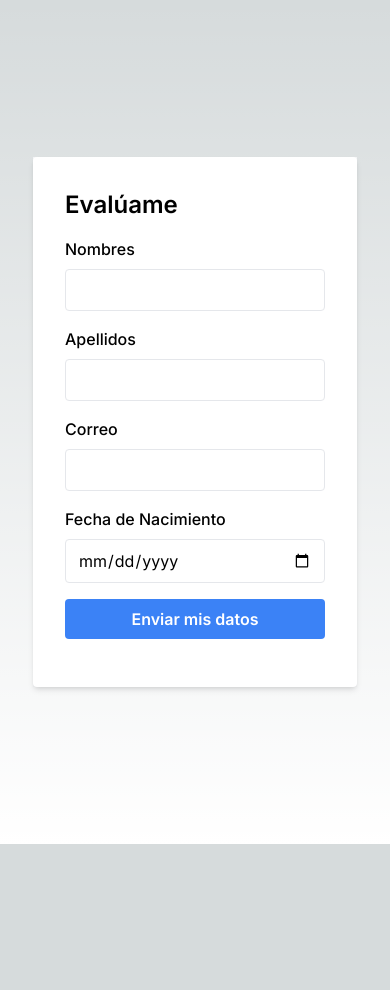
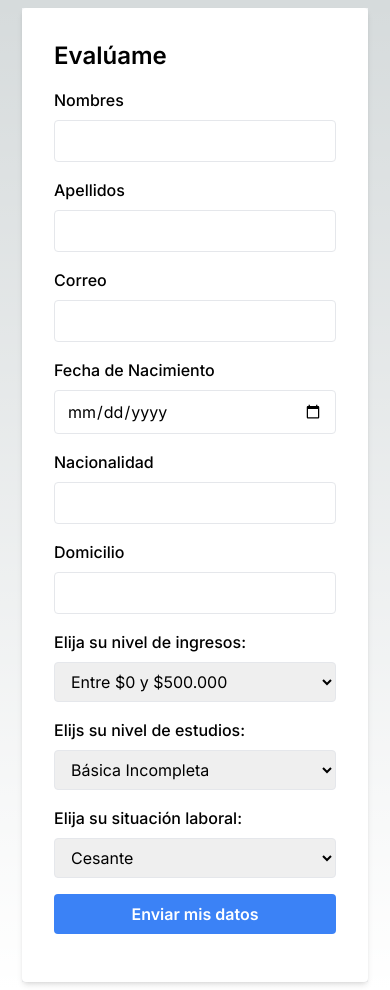
Before and after one commit to savelozo/desv_frontend, a Next.js app: page / in a window 390 px wide. Both pictures are taken after a click on the button "¡Evalúame!". Before the commit the page ends 844 px from the top, so only its background shows below. Built offline with nearby package versions, Linux system fonts and the light colour scheme.

Commit message:
Add setValue to forms sections

```diff
--- a/src/app/layout.js
+++ b/src/app/layout.js
@@ -4,8 +4,8 @@ import { Inter } from 'next/font/google'
 const inter = Inter({ subsets: ['latin'] })
 
 export const metadata = {
-  title: 'Create Next App',
-  description: 'Generated by create next app',
+  title: 'DSV',
+  description: 'Tu aliado financerio',
 }
 
 export default function RootLayout({ children }) {
--- a/src/components/formEvaluation.jsx
+++ b/src/components/formEvaluation.jsx
@@ -1,30 +1,178 @@
-import React from 'react';
+import React, { useState } from 'react';
 import EvaluameFormButton from './forms-components/evaluameButtonForm';
+import LoadingComponent from './loadingComponent';
 
 const EvaluameForm = () => {
+  const [isActive, setIsActive] = useState(true);
+
+  const [formData, setFormData] = useState({
+    firstName: '',
+    lastName: '',
+    email: '',
+    birthdate: '',
+    nationality: '',
+    address: '',
+    incomeLevel: 'Entre $0 y $500.000',
+    educationLevel: 'Básica Incompleta',
+    employmentStatus: 'Cesante',
+    industry: 'Servicios financieros y empresariales',
+  });
+
+  // Manejar cambios en la selección de situación laboral
+  const handleFieldChange = (fieldName, value) => {
+    setFormData((prevData) => ({
+      ...prevData,
+      [fieldName]: value,
+    }));
+  };
+
   return (
-    <div className="bg-gray-100 flex items-center justify-center lg:w-1/3">
-      <div className="bg-white p-8 rounded shadow-md w-full min-w-full">
+    <div className={`bg-gray-100 flex items-center justify-center lg:w-1/3 h-auto`}>
+      <div className={`bg-white p-8 rounded shadow-md w-full min-w-full ${isActive ? 'visible' : 'hidden'}`}>
         <h2 className="text-2xl font-semibold mb-4">Evalúame</h2>
         <form>
           <div className="mb-4">
             <label htmlFor="firstName" className="block font-medium mb-2">Nombres</label>
-            <input type="text" id="firstName" className="w-full border rounded px-3 py-2" />
+            <input
+              type="text"
+              id="firstName"
+              className="w-full border rounded px-3 py-2"
+              value={formData.firstName}
+              onChange={(e) => handleFieldChange("firstName", e.target.value)}
+            />
           </div>
           <div className="mb-4">
             <label htmlFor="lastName" className="block font-medium mb-2">Apellidos</label>
-            <input type="text" id="lastName" className="w-full border rounded px-3 py-2" />
+            <input
+              type="text"
+              id="lastName"
+              className="w-full border rounded px-3 py-2"
+              value={formData.lastName}
+              onChange={(e) => handleFieldChange("lastName", e.target.value)}
+              />
           </div>
           <div className="mb-4">
             <label htmlFor="email" className="block font-medium mb-2">Correo</label>
-            <input type="email" id="email" className="w-full border rounded px-3 py-2" />
+            <input
+              type="email"
+              id="email"
+              className="w-full border rounded px-3 py-2"
+              value={formData.email}
+              onChange={(e) => handleFieldChange("email", e.target.value)}
+            />
           </div>
           <div className="mb-4">
             <label htmlFor="birthdate" className="block font-medium mb-2">Fecha de Nacimiento</label>
-            <input type="date" id="birthdate" className="w-full border rounded px-3 py-2" />
+            <input
+              type="date"
+              id="birthdate"
+              className="w-full border rounded px-3 py-2"
+              value={formData.birthdate}
+              onChange={(e) => handleFieldChange("birthdate", e.target.value)}
+            />
           </div>
-          <EvaluameFormButton formData={{1:'hola'}} />
+          <div className="mb-4">
+            <label htmlFor="nationality" className="block font-medium mb-2">Nacionalidad</label>
+            <input
+              type="text"
+              id="nationality"
+              className="w-full border rounded px-3 py-2"
+              value={formData.nationality}
+              onChange={(e) => handleFieldChange("nationality", e.target.value)}
+            />
+          </div>
+          <div className="mb-4">
+            <label htmlFor="address" className="block font-medium mb-2">Domicilio</label>
+            <input
+              type="address"
+              id="address"
+              className="w-full border rounded px-3 py-2"
+              value={formData.address}
+              onChange={(e) => handleFieldChange("address", e.target.value)}
+            />
+          </div>
+          <div className="mb-4">
+            <label htmlFor="selectOption" className="block font-medium mb-2">Elija su nivel de ingresos:</label>
+            <select
+              id="selectOption"
+              className="w-full border rounded px-3 py-2"
+              value={formData.incomeLevel}
+              onChange={(e) => handleFieldChange("incomeLevel", e.target.value)}
+            >
+              <option value="option1">Entre $0 y $500.000</option>
+              <option value="option2">Entre $500.000 y $1.000.000</option>
+              <option value="option3">Entre $1.000.000 y $1.500.000</option>
+              <option value="option4">Entre $1.500.000 y $2.000.000</option>
+              <option value="option5">Más de $2.000.000</option>
+            </select>
+          </div>
+          <div className="mb-4">
+            <label htmlFor="selectOption" className="block font-medium mb-2">Elijs su nivel de estudios:</label>
+            <select
+              id="selectOption"
+              className="w-full border rounded px-3 py-2"
+              value={formData.educationLevel}
+              onChange={(e) => handleFieldChange("educationLevel", e.target.value)}
+            >
+              <option value="option1">Básica Incompleta</option>
+              <option value="option2">Básica Completa</option>
+              <option value="option3">Media Incompleta</option>
+              <option value="option4">Media Completa</option>
+              <option value="option5">Téc. Sup. Incompleta</option>
+              <option value="option1">Téc. Sup. Completa</option>
+              <option value="option2">Profesional Incompleta</option>
+              <option value="option3">Profesional Completa</option>
+              <option value="option4">Post-Grado Incompleta</option>
+              <option value="option5">Post-Grado Completa</option>
+            </select>
+          </div>
+          <div className="mb-4">
+            <label htmlFor="selectEmploymentStatus" className="block font-medium mb-2">Elija su situación laboral:</label>
+            <select
+              id="selectEmploymentStatus"
+              className="w-full border rounded px-3 py-2"
+              value={formData.employmentStatus}
+              onChange={(e) => handleFieldChange("employmentStatus", e.target.value)}
+            >
+              <option value="Unemployed">Cesante</option>
+              <option value="Dependent">Trabajador Dependiente</option>
+              <option value="Independet">Trabajador Independiente</option>
+            </select>
+          </div>
+          {(formData.employmentStatus == 'Dependent' || formData.employmentStatus == 'Independent') && (
+          <div className="mb-4">
+              <label htmlFor="selectIndustry" className="block font-medium mb-2">Elige el tipo de industria en que se desempeña:</label>
+              <select
+                id="selectIndustry"
+                className="w-full border rounded px-3 py-2"
+                value={formData.industry}
+                onChange={(e) => handleFieldChange("industry", e.target.value)}
+              >
+                <option value="Servicios financieros y empresariales">Servicios financieros y empresariales</option>
+                <option value="Minería">Minería</option>
+                <option value="Servicios Personales">Servicios Personales</option>
+                <option value="Comercio, Restaurantes y Hoteles">Comercio, Restaurantes y Hoteles</option>
+                <option value="Industria manufacturera">Industria manufacturera</option>
+                <option value="Servicios de vivienda e Inmobiliarios">Servicios de vivienda e Inmobiliarios</option>
+                <option value="Construcción">Construcción</option>
+                <option value="Administración Pública">Administración Pública</option>
+                <option value="Transporte">Transporte</option>
+                <option value="Agropecuario">Agropecuario</option>
+                <option value="Electricidad, gas, agua y gestión de desechos">Electricidad, gas, agua y gestión de desechos</option>
+                <option value="Comunicaciones y servicios de información">Comunicaciones y servicios de información</option>
+                <option value="Pesca">Pesca</option>
+              </select>
+            </div>
+          )}
+          <EvaluameFormButton
+            formData={formData}
+            isActive={isActive}
+            setIsActive={setIsActive}
+          />
         </form>
+      </div>
+      <div className={`bg-white p-8 rounded shadow-md w-full min-w-full ${!isActive ? 'visible' : 'hidden'}`}>
+        {!isActive && <LoadingComponent active={isActive}/>}
       </div>
     </div>
   );
--- a/src/components/forms-components/evaluameButtonForm.jsx
+++ b/src/components/forms-components/evaluameButtonForm.jsx
@@ -1,11 +1,13 @@
-import React from 'react';
+import React, { useState } from 'react';
 import axios from 'axios';
 
-const EvaluameFormButton = ({ formData }) => {
+const EvaluameFormButton = ({ formData, isActive, setIsActive }) => {
 
     const handleButtonClick = async (e) => {
-      event.preventDefault();
+      e.preventDefault();
       console.log("Enviando datos...")
+      setIsActive(false)
+      console.log(formData)
       try {
         const response = await axios.post('http://localhost:8000/desv_form/submit_data/', formData);
         console.log(response.data.message);
@@ -16,6 +18,7 @@ const EvaluameFormButton = ({ formData }) => {
     };
 
   return (
+    <div>
       <button
           className="bg-blue-500 hover:bg-blue-600 text-white font-semibold pb-2 pt-0 px-4 rounded mb-4 w-full"
           onClick={handleButtonClick}>
@@ -23,6 +26,7 @@ const EvaluameFormButton = ({ formData }) => {
               <span className="mt-2">Enviar mis datos</span>
           </div>
       </button>
+    </div>
   );
 };
 
--- a/src/components/home.jsx
+++ b/src/components/home.jsx
@@ -8,7 +8,7 @@ const Home_page = () => {
   const [evaluameStatus, setEvaluameStatus] = useState(true);
 
   return (
-      <div className="flex flex-col items-center justify-center h-screen">
+      <div className="flex flex-col items-center justify-center min-h-screen flex items-center justify-center p-2">
         {evaluameStatus ? <ButtonsGrid setEvaluameStatus={setEvaluameStatus}/>:
          <EvaluameForm />}
       </div>
--- /dev/null
+++ b/src/components/loadingComponent.jsx
@@ -0,0 +1,60 @@
+import React, { useState, useEffect } from 'react';
+
+const buttonsLabel = [
+    'Opción 1', 'Opción 2', 'Opción 3'
+  ];
+
+const LoadingComponent = () => {
+  const [isLoading, setIsLoading] = useState(true);
+  const icons = [1,2,3];
+  const possibleIcons = ['✅', '❌'];
+
+  useEffect(() => {
+    const timer = setTimeout(() => {
+        setIsLoading(false); // Después de 2 segundos, cambia isLoading a false
+    }, 2000);
+
+    return () => clearTimeout(timer);
+  }, []);
+
+  return (
+    <div>
+      {isLoading ? <div>Calculando resultados...</div> :
+      <div>
+      <div className="grid grid-cols-3 gap-4 pb-5">
+        {buttonsLabel.map((label, index) => (
+            <div
+                key={index}
+                className={`flex items-center justify-center'bg-white hover:bg-slate-300 text-sky-600 font-semibold py-2 px-4 rounded`}
+                >
+                <div className="flex flex-col items-center">
+                    <span className="mt-2">{label}</span>
+                    {icons.map((icon, index) => (
+                        <div key={index} className="flex items-center">
+                        {possibleIcons[Math.round(Math.random())]} - Requisito {index + 1}
+                        </div>
+                    ))}
+                </div>
+            </div>
+        ))}
+      </div>
+      <div className="grid grid-cols-2 gap-4 pb-5 flex justify-center">
+        <button
+            className="bg-blue-500 hover:bg-blue-600 text-white font-semibold pb-2 pt-0 px-4 rounded mb-4">
+            <div className="flex flex-col items-center">
+                <span className="mt-2">Descargar informe</span>
+            </div>
+        </button>
+        <button
+            className="bg-blue-500 hover:bg-blue-600 text-white font-semibold pb-2 pt-0 px-4 rounded mb-4">
+            <div className="flex flex-col items-center">
+                <span className="mt-2">Solicitar asesoría especializada</span>
+            </div>
+        </button>
+      </div>
+    </div>}
+    </div>
+  );
+};
+
+export default LoadingComponent;
```
Lines whose indentation alone changed are shown as unchanged.
